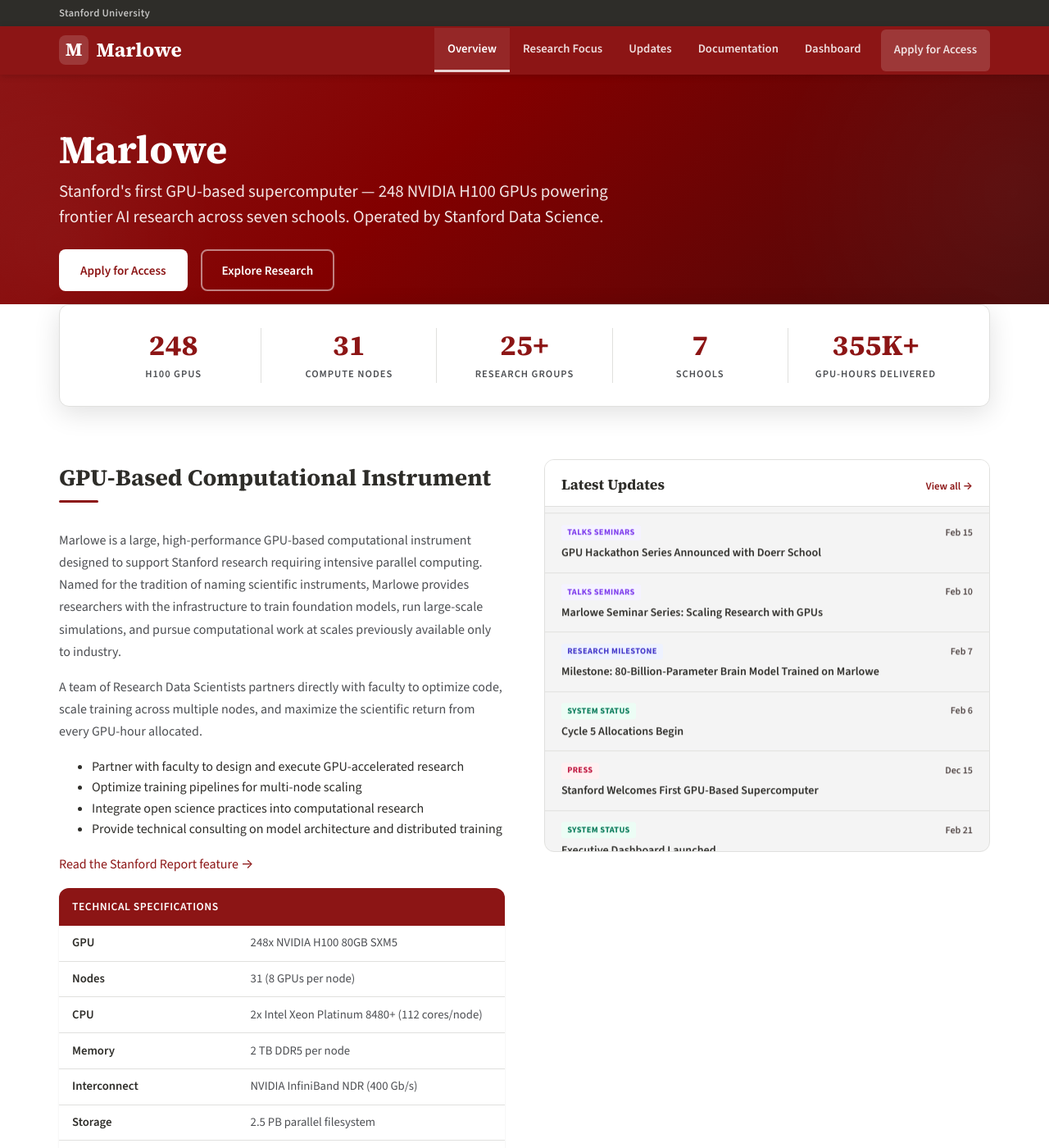
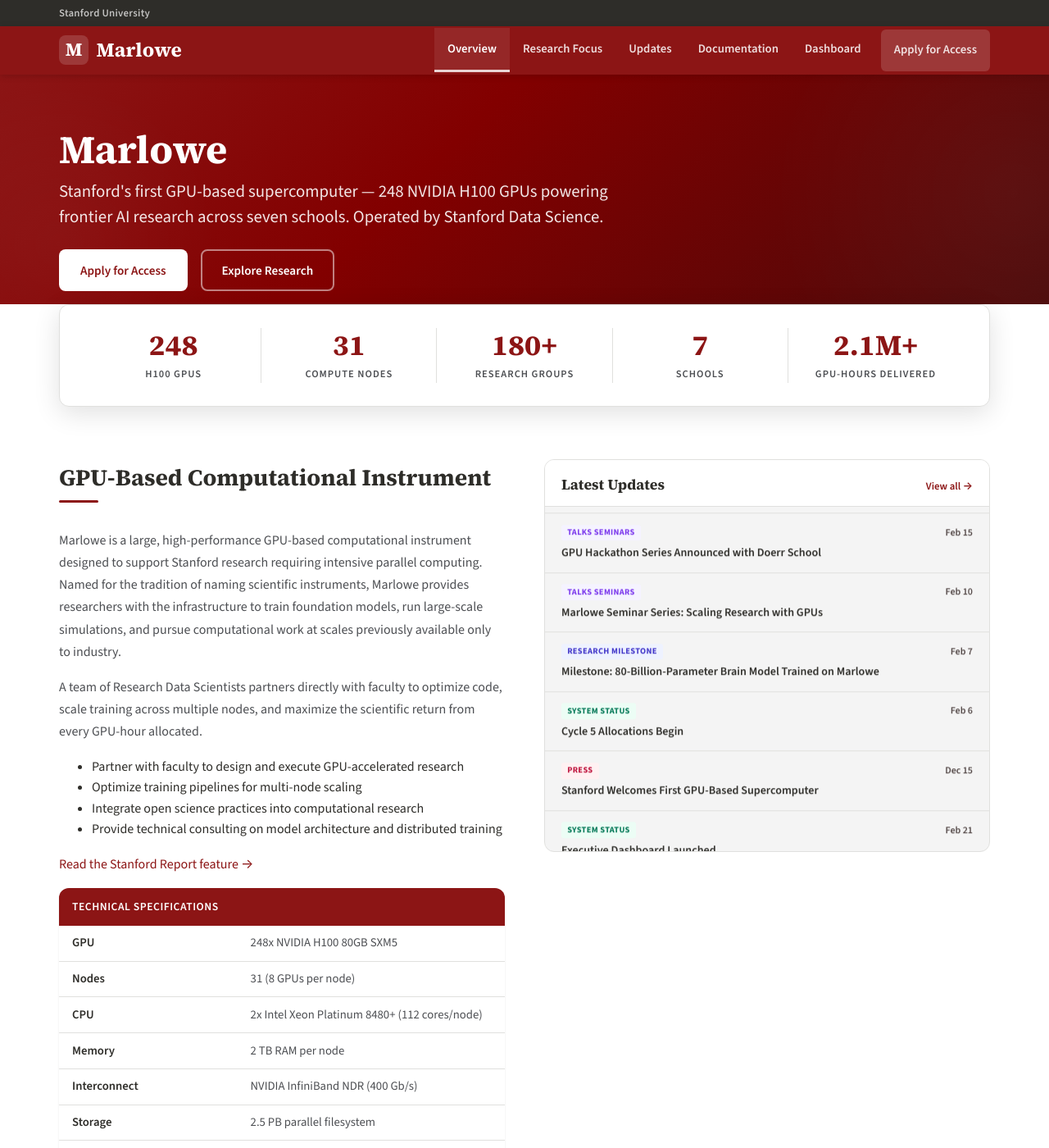
Before and after one commit to ckapfer22/marlowe-site-test1, a Jekyll site: the page built from index.html, in a window 1280 px wide and 1400 px high. Shown: the whole window at 82% size. Built offline with Jekyll 4.4.1, drawn with Linux system fonts in a browser that asks for light colours.

Commit message:
minor stats tweaks

```diff
--- a/_includes/stats-bar.html
+++ b/_includes/stats-bar.html
@@ -10,7 +10,7 @@
         <span class="stat-label">Compute Nodes</span>
       </div>
       <div class="stat-item">
-        <span class="stat-number">25+</span>
+        <span class="stat-number">180+</span>
         <span class="stat-label">Research Groups</span>
       </div>
       <div class="stat-item">
@@ -18,7 +18,7 @@
         <span class="stat-label">Schools</span>
       </div>
       <div class="stat-item">
-        <span class="stat-number">355K+</span>
+        <span class="stat-number">2.1M+</span>
         <span class="stat-label">GPU-Hours Delivered</span>
       </div>
     </div>
--- a/index.html
+++ b/index.html
@@ -49,7 +49,7 @@
             <tr><td class="spec-label">GPU</td><td class="spec-value">248x NVIDIA H100 80GB SXM5</td></tr>
             <tr><td class="spec-label">Nodes</td><td class="spec-value">31 (8 GPUs per node)</td></tr>
             <tr><td class="spec-label">CPU</td><td class="spec-value">2x Intel Xeon Platinum 8480+ (112 cores/node)</td></tr>
-            <tr><td class="spec-label">Memory</td><td class="spec-value">2 TB DDR5 per node</td></tr>
+            <tr><td class="spec-label">Memory</td><td class="spec-value">2 TB RAM per node</td></tr>
             <tr><td class="spec-label">Interconnect</td><td class="spec-value">NVIDIA InfiniBand NDR (400 Gb/s)</td></tr>
             <tr><td class="spec-label">Storage</td><td class="spec-value">2.5 PB parallel filesystem</td></tr>
             <tr><td class="spec-label">GPU Interconnect</td><td class="spec-value">NVLink + NVSwitch (intra-node)</td></tr>
```
